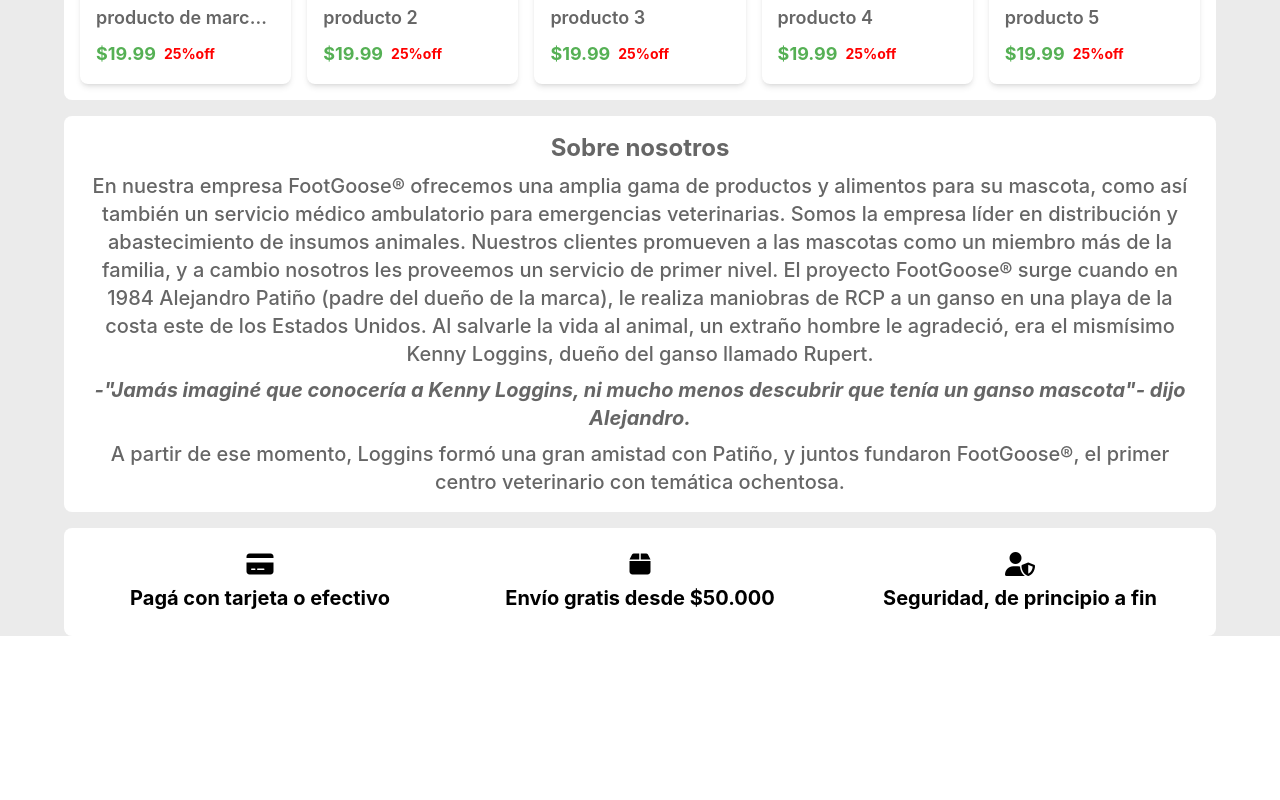
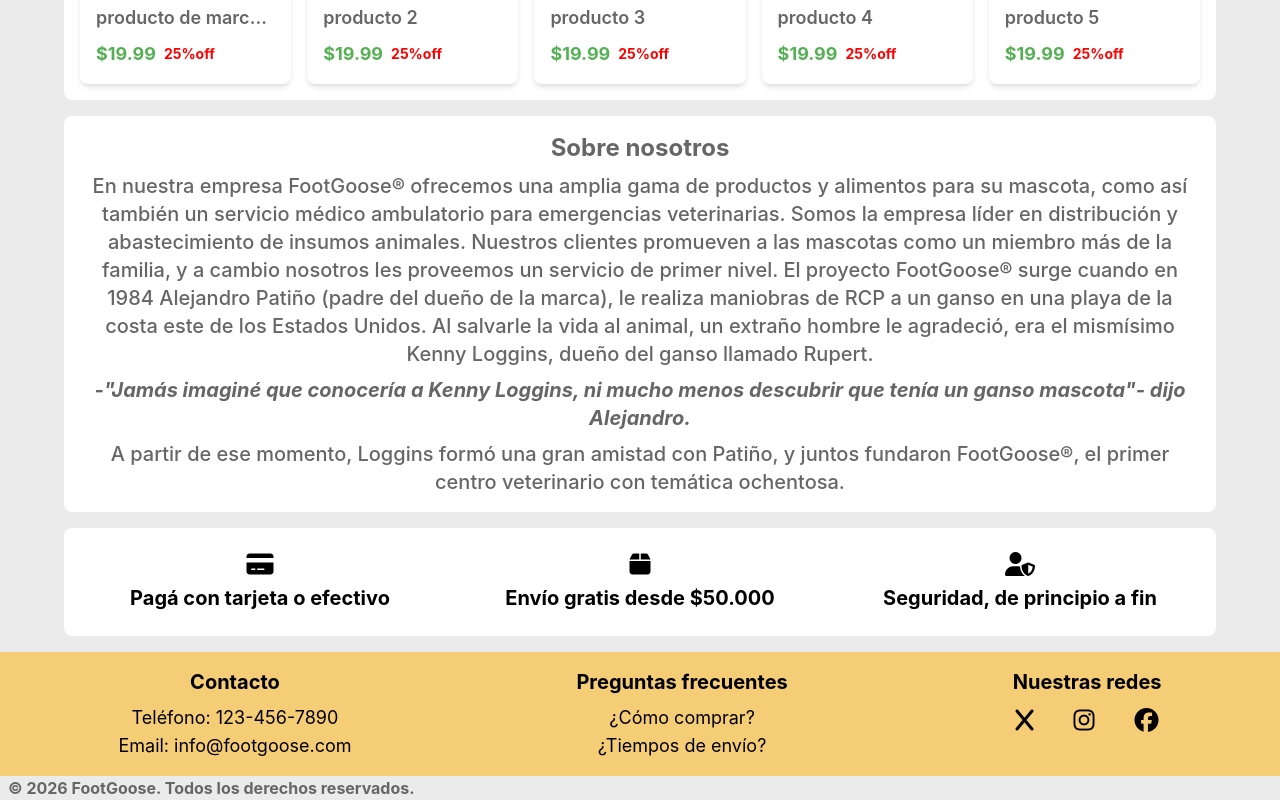
Before and after one commit to Marcos676/e-commerce-petshop, a React (Vite) app in the folder client/: page / in a window 1280 px wide. Shown: the part 936-1736 px from the top of the page. Before the commit the page ends 1588 px from the top, so only its background shows below. Built offline with nearby package versions, Linux system fonts and the light colour scheme.

Commit message:
Crea componente Footer y lo agrega en App.tsx

```diff
--- a/client/src/components/App.tsx
+++ b/client/src/components/App.tsx
@@ -1,5 +1,6 @@
 import Header from "./Header";
 import Home from "../pages/Home";
+import Footer from "./Footer";
 
 const App = () => {
   return (
@@ -9,6 +10,7 @@
         <main className="max-w-6xl mx-auto">
           <Home />
         </main>
+        <Footer />
       </div>
     </>
   );
--- /dev/null
+++ b/client/src/components/Footer.tsx
@@ -0,0 +1,37 @@
+const Footer = () => {
+  return (
+    <>
+      <footer className="w-full bg-naranjaClaro flex flex-col md:flex-row justify-around gap-5 p-4">
+        <div className="flex flex-col gap-2 text-center">
+          <h3 className="text-xl font-bold text-center">Contacto</h3>
+          <div>
+            <p className="text-lg">Teléfono: 123-456-7890</p>
+            <p className="text-lg">Email: info@footgoose.com</p>
+          </div>
+        </div>
+        <div className="flex flex-col gap-2 text-center">
+          <h3 className="text-xl font-bold text-center">
+            Preguntas frecuentes
+          </h3>
+          <div>
+            <p className="text-lg">¿Cómo comprar?</p>
+            <p className="text-lg">¿Tiempos de envío?</p>
+          </div>
+        </div>
+        <div className="flex flex-col gap-3 text-center">
+          <h3 className="text-xl font-bold text-center">Nuestras redes</h3>
+          <div className="flex gap-10 justify-center text-2xl">
+            <i className="fab fa-x"></i>
+            <i className="fab fa-instagram"></i>
+            <i className="fab fa-facebook"></i>
+          </div>
+        </div>
+      </footer>
+      <div>
+        <p className="font-bold text-grisOscuro pl-2">&copy; 2026 FootGoose. Todos los derechos reservados.</p>
+      </div>
+    </>
+  );
+};
+
+export default Footer;
```
